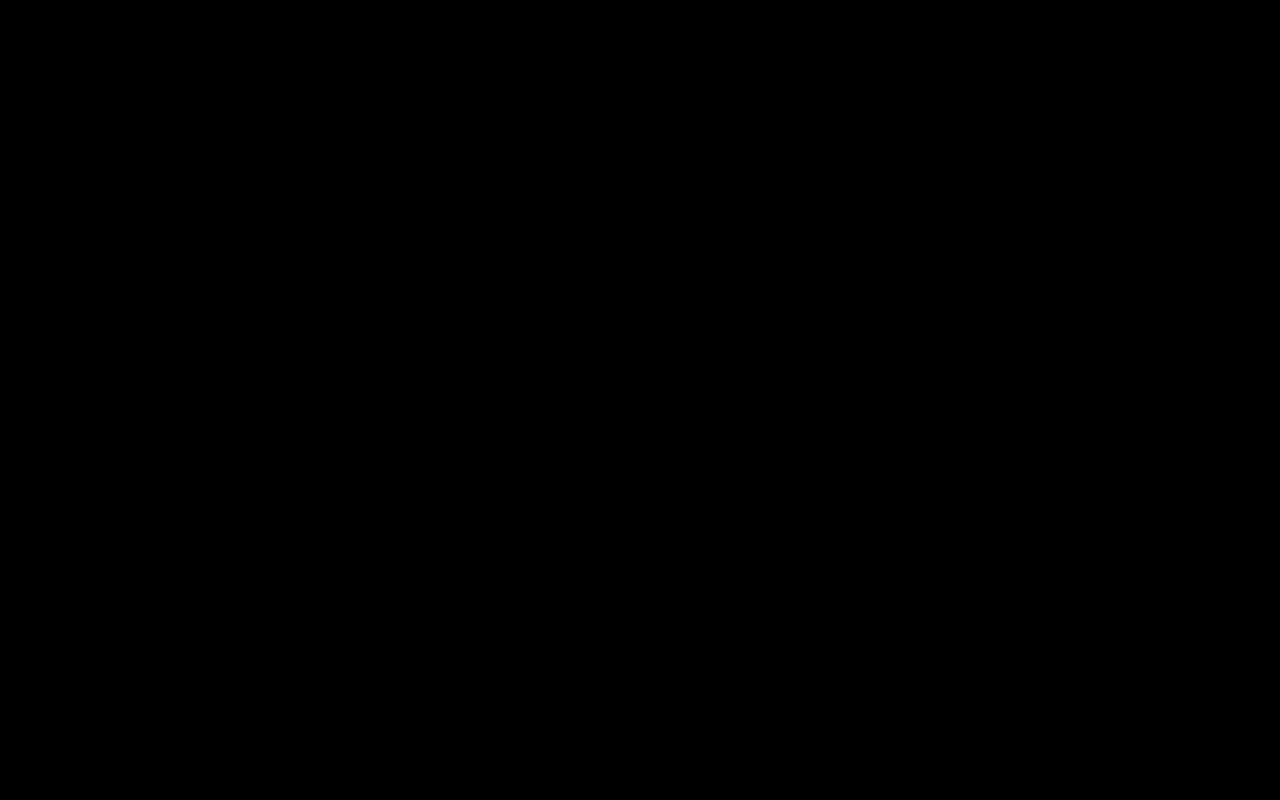
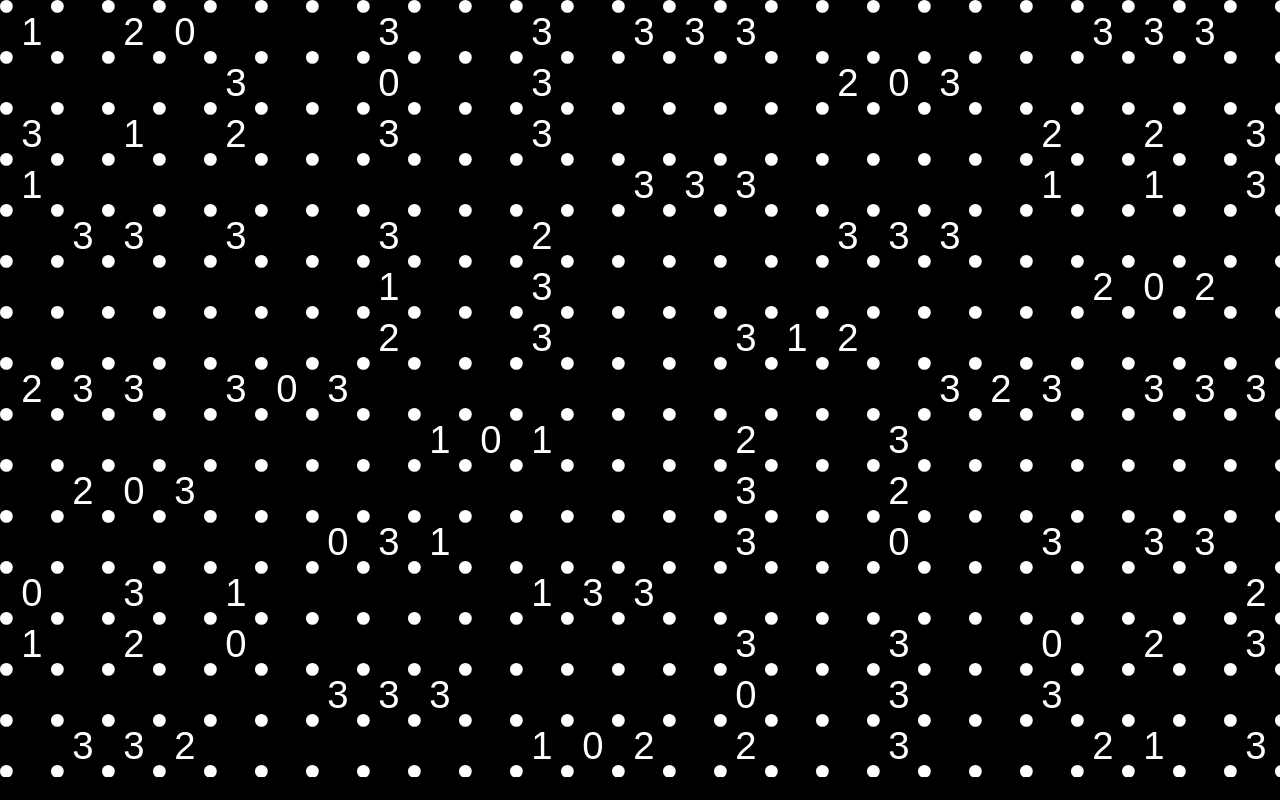
Before and after one commit to samuelturner1606/slitherlink, a plain HTML site: page index.html in a window 1280 px wide. Drawn offline with Linux system fonts and the light colour scheme.

Commit message:
Inialisation of example puzzle

```diff
--- a/index.html
+++ b/index.html
@@ -10,6 +10,7 @@
 				margin: 0;
 				padding: 0;
 				background-color: black;
+				text-align: center;
 			}
 		</style>
 	</head>
@@ -26,32 +27,103 @@
 
 				// Local Variables //
 
+				// Example puzzle
+				const puzzle = [
+					[1, , 3, 1, , , , 2, , , , 0, 1, , ,],
+					[, , , , 3, , , 3, , 2, , , , , 3],
+					[2, , 1, , 3, , , 3, , 0, , 3, 2, , 3],
+					[0, , , , , , , , , 3, , , , , 2],
+					[, 3, 2, , 3, , , 3, , , , 1, 0, ,],
+					[, , , , , , , 0, , , , , , ,],
+					[, , , , , , , 3, , , 0, , , 3],
+					[3, 0, 3, , 3, 1, 2, , , , 3, , , 3],
+					[, , , , , , , , 1, , 1, , , 3],
+					[, , , , , , , , 0, , , , , ,],
+					[3, 3, 3, , 2, 3, 3, , 1, , , 1, , , 1],
+					[, , , , , , , , , , , 3, , , 0],
+					[3, , , 3, , , , , , , , 3, , , 2],
+					[3, , , 3, , , , , , , , , , ,],
+					[3, , , 3, , , 3, , 2, 3, 3, , 3, 0, 2],
+					[, , , , , , 1, , , , , , , ,],
+					[, 2, , , 3, , 2, , , , , , , ,],
+					[, 0, , , 3, , , , 3, 2, 0, , 3, 3, 3],
+					[, 3, , , 3, , , 3, , , , , , ,],
+					[, , , , , , , 2, , , , , , ,],
+					[, , 2, 1, , , , 3, , , 3, , 0, 3],
+					[3, , , , , 2, , , , , , , , , 2],
+					[3, , 2, 1, , 0, , 3, , , 3, , 2, , 1],
+					[3, , , , , 2, , 3, , , 3, , , ,],
+					[, , 3, 3, , , , 3, , , , 2, 3, , 3],
+				];
+
 				// Canvas resizing
-				const context = document.querySelector("canvas").getContext("2d");
-				context.canvas.width = window.innerWidth;
-				context.canvas.height = window.innerHeight * 0.8;
-				const canvasWidth = context.canvas.width;
-				const canvasHeight = context.canvas.height;
+				const [rows, columns] = [puzzle[0].length, puzzle.length];
+				const maxHorizontalSquares = Math.floor(window.innerWidth / columns);
+				const maxVerticalSquares = Math.floor(window.innerHeight / rows);
+				const squareWidth = Math.min(maxHorizontalSquares, maxVerticalSquares);
+				const dotRadius = squareWidth / 8;
+				const ctx = document.querySelector("canvas").getContext("2d");
+				[ctx.canvas.width, ctx.canvas.height] = [
+					columns * squareWidth + 2 * dotRadius,
+					rows * squareWidth + 2 * dotRadius,
+				];
+
+				// Canvas text
+				ctx.font = String(0.75 * squareWidth) + "px Arial";
+				const textHeight = ctx.measureText("0123").actualBoundingBoxAscent; // actual height of text, unlike font size
+				ctx.textAlign = "center";
+				ctx.fillStyle = "white";
+
+				// Initialisation //
+
+				// Draw grid and numbers
+				for (let i = 0; i < columns + 1; i++) {
+					for (let j = 0; j < rows + 1; j++) {
+						const [x, y] = transformToCanvas(i, j);
+						drawDot(x, y);
+						if (i < columns && j < rows) {
+							const [valueX, valueY] = transformToCanvas(i, j);
+							const value = puzzle[i][j];
+							if (value != undefined) {
+								ctx.fillText(
+									String(value),
+									valueX + squareWidth / 2,
+									valueY + (textHeight + squareWidth) / 2
+								);
+							}
+						}
+					}
+				}
 
 				// Animation //
-				debugger;
-				(function appLoop() {
-					window.requestAnimationFrame(appLoop);
-					update();
-				})();
+
+				// (function appLoop() {
+				// 	window.requestAnimationFrame(appLoop);
+				// 	update();
+				// })();
 
 				// Function Declarations //
 
 				/* Chronological order of first execution:
 
 				Initialisation
-				1)
+				1) transformToCanvas()
+				2) drawDot()
+
 
 				Animation
-				2)
+				)
 				*/
 
-				function update() {}
+				//function update() {}
+				function transformToCanvas(x, y) {
+					return [x * squareWidth + dotRadius, y * squareWidth + dotRadius];
+				}
+				function drawDot(x, y) {
+					ctx.beginPath();
+					ctx.arc(x, y, dotRadius, 0, Math.PI * 2, false);
+					ctx.fill();
+				}
 			})();
 		</script>
 	</body>
```
Also changed, not shown: 1 other file.
